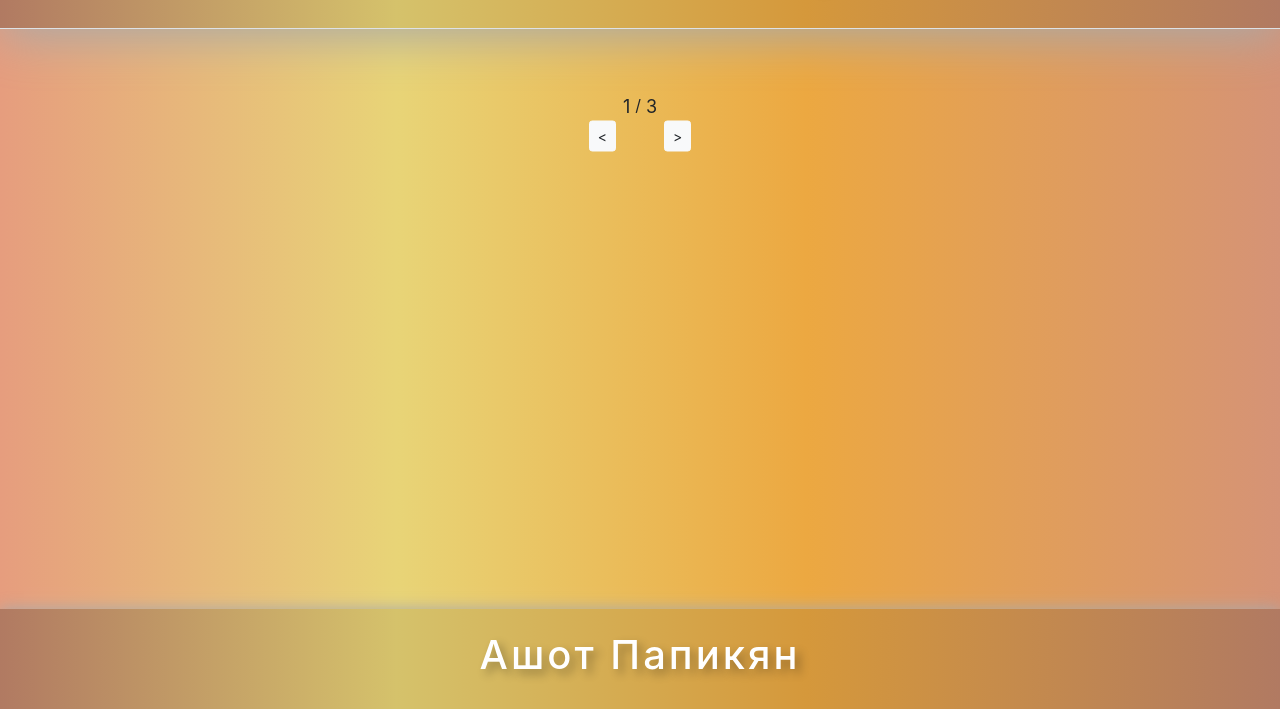
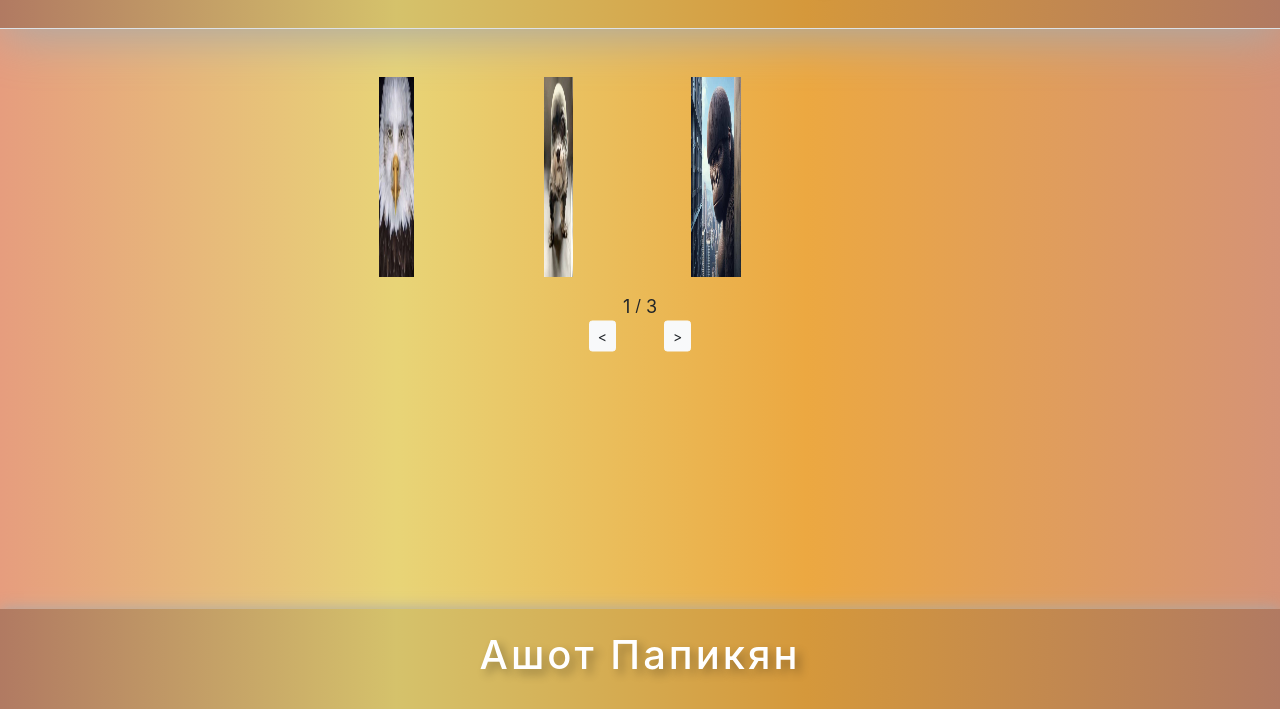
Before and after one commit to AshPapi/web7, a plain HTML site: page index.html in a window 1280 px wide. Shown: the part 91-800 px from the top of the page. Drawn offline with nearby package versions, Linux system fonts and the light colour scheme.

Commit message:
Update index.html

```diff
--- a/index.html
+++ b/index.html
@@ -18,14 +18,14 @@
 
     <div class="container mt-5">
         <div class="gallery">
-            <div class="gallery__slider" id="gallerySlider">
-                <div class="photo_space" data-index="1">
+            <div class="gallery__slider d-flex justify-content-center align-items-center" id="gallerySlider">
+                <div class="photo_space active" data-index="1">
                     <img src="photo_1_2024-10-17_20-25-56.jpg" alt="Image 1" class="gallery__slide">
                 </div>
-                <div class="photo_space" data-index="2">
+                <div class="photo_space active" data-index="2">
                     <img src="photo_2_2024-10-17_20-25-56.jpg" alt="Image 2" class="gallery__slide">
                 </div>
-                <div class="photo_space" data-index="3">
+                <div class="photo_space active" data-index="3">
                     <img src="photo_3_2024-10-17_20-25-56.jpg" alt="Image 3" class="gallery__slide">
                 </div>
                 <div class="photo_space" data-index="4">
```
